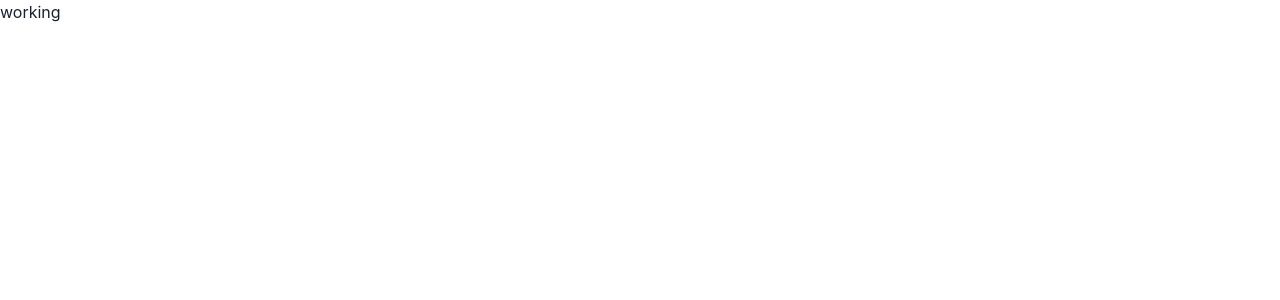
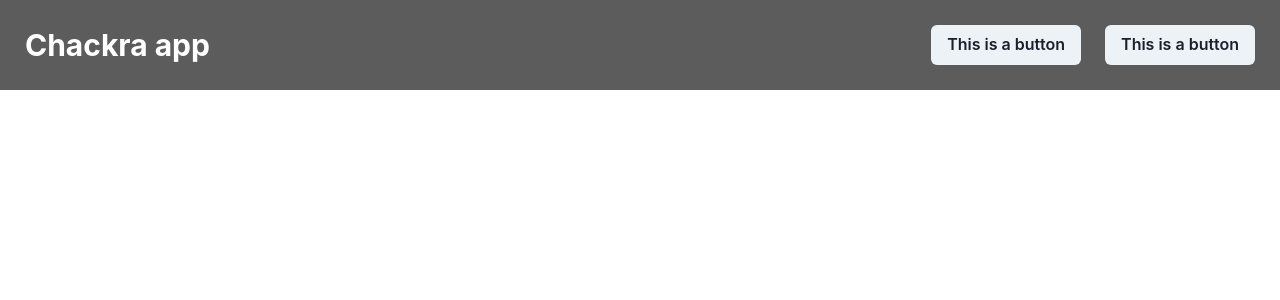
Before and after one commit to Nikothaboss/React-framework-practice-, a React (Create React App) app: page / in a window 1280 px wide. Shown: the top 300 px of the page. Built offline with nearby package versions, Linux system fonts and the light colour scheme.

Commit message:
made a simple header with chakra components

```diff
--- a/src/App.js
+++ b/src/App.js
@@ -1,10 +1,11 @@
+import Header from "./components/Header/Header";
 
 
 function App() {
   return (
-  <div>
-    <h2>working</h2>
-  </div>
+  <>
+    <Header />
+  </>
   )
 }
 
--- /dev/null
+++ b/src/components/Header/Header.js
@@ -0,0 +1,26 @@
+import React from 'react'
+import { Flex, Box, Spacer, Heading, HStack } from '@chakra-ui/layout'
+import { Button } from '@chakra-ui/button'
+
+const Header = () => {
+    return (
+        <HStack
+        p="25"
+        bg="blackAlpha.700"
+        spacing="24px"
+        >
+            <Box>
+                <Heading size="lg" color="white">Chackra app</Heading>
+            </Box>
+            <Spacer />
+            <HStack
+            spacing="24px"
+            >
+                <Button>This is a button</Button>
+                <Button>This is a button</Button>
+            </HStack>
+        </HStack>
+    )
+}
+
+export default Header
```
